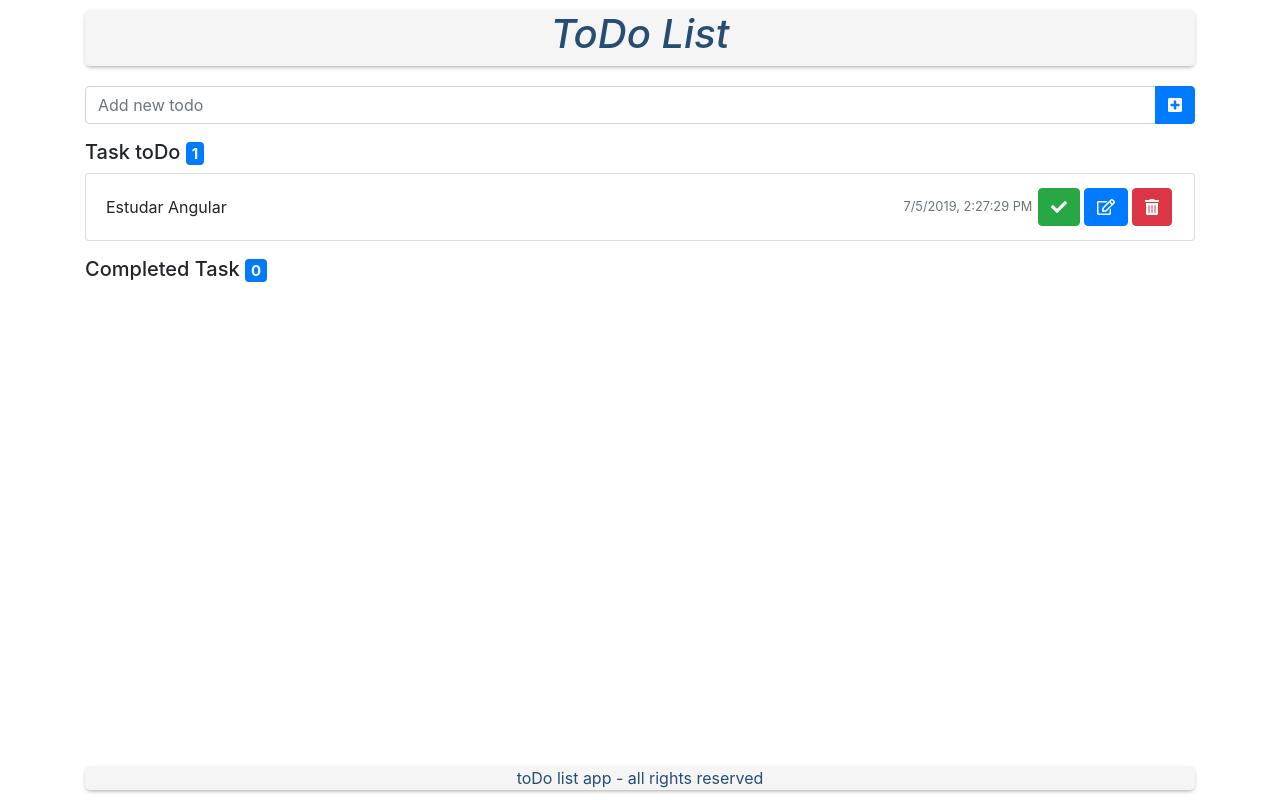
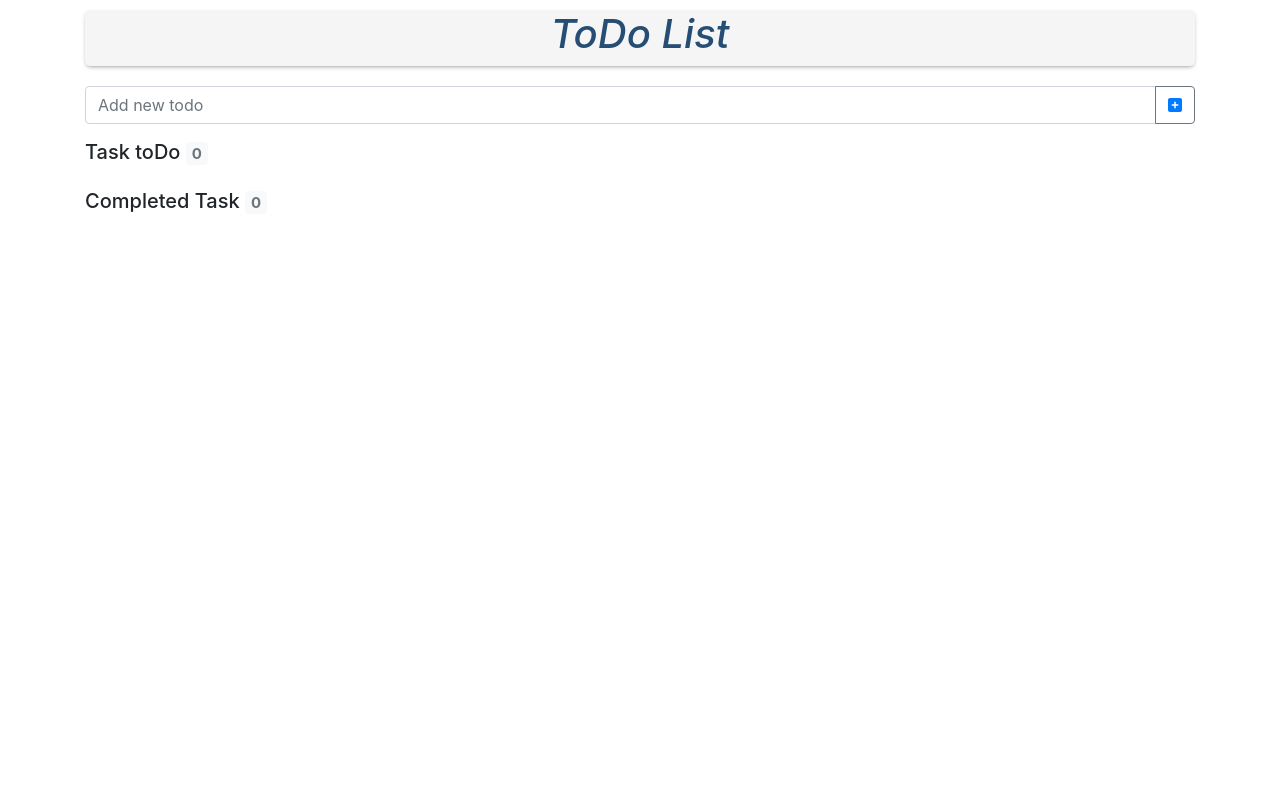
Before and after one commit to marcoaureliorb/toDoListMEAN, an Angular app: page / in a window 1280 px wide. Built offline with nearby package versions, Linux system fonts and the light colour scheme.

Commit message:
Adicionando comportamento

```diff
--- a/src/app/app.component.html
+++ b/src/app/app.component.html
@@ -1,5 +1,4 @@
 <div class="container">
 <app-header></app-header>
 <router-outlet></router-outlet>
-<app-footer></app-footer>
 </div>
--- a/src/app/app.module.ts
+++ b/src/app/app.module.ts
@@ -6,14 +6,12 @@ import { AppRoutingModule } from './app-routing.module';
 import { AppComponent } from './app.component';
 import { HeaderComponent } from './header/header.component';
 import { ContentComponent } from './content/content.component';
-import { FooterComponent } from './footer/footer.component';
 
 @NgModule({
   declarations: [
     AppComponent,
     HeaderComponent,
-    ContentComponent,
-    FooterComponent
+    ContentComponent
   ],
   imports: [
     BrowserModule,
--- a/src/app/app.service.ts
+++ b/src/app/app.service.ts
@@ -6,8 +6,56 @@ import { ToDo} from './models/todo';
 })
 export class AppService {
 
-constructor() { }
-  getTasks(){
-    return [new ToDo(1, 'Estudar Angular', new Date().toLocaleString())];
+  toDoKeyLocalStorage : string = "todos";
+
+  constructor() { }
+
+  getAllTodos(){
+    return this.getToDosFromLocalStorage();
+  }
+
+  insert(todo: ToDo){
+    let todos = this.getToDosFromLocalStorage();
+    todo.id = todos.length + 1;
+    todos.push(todo);
+    this.setToDosToLocalStorage(todos);
+  }
+
+  delete(id: number){
+    let todos = this.getToDosFromLocalStorage();
+    todos = todos.filter(x => x.id != id);
+    this.setToDosToLocalStorage(todos);
+  }
+
+  update(todo: ToDo){
+    let todos = this.getToDosFromLocalStorage();
+    todos = todos.filter(x => x.id != todo.id);
+    todos.push(todo);
+    this.setToDosToLocalStorage(todos);
+  }
+
+  markAsCompleted(todo: ToDo){
+    let todos = this.getToDosFromLocalStorage();
+    todos.forEach(element => {
+      console.log(element);
+      if(element.id == todo.id){
+        element.dateCompleteStr = new Date().toLocaleString();
+        element.done = true;
+      }
+    });
+
+    console.log("Gravando");
+    this.setToDosToLocalStorage(todos);
+    console.log("Gravou");
+  }
+
+  getToDosFromLocalStorage(){
+    let todos = JSON.parse(localStorage.getItem(this.toDoKeyLocalStorage));
+    return todos || [];
+  }
+
+  setToDosToLocalStorage(todos: ToDo[]){
+    let _todos = JSON.stringify(todos);
+    localStorage.setItem(this.toDoKeyLocalStorage, _todos);
   }
 }
--- a/src/app/content/content.component.html
+++ b/src/app/content/content.component.html
@@ -3,30 +3,26 @@
     <div class="row">
         <div class="col">
             <div class="input-group mb-3">
-                    <input type="text" id="inputTask" formControlName="taskName" class="form-control" placeholder="Add new todo">
+                    <input type="text" id="todoName" formControlName="todoName" class="form-control" placeholder="Add new todo">
                     <div class="input-group-append">
-                        <button type="submit" class="btn btn-primary">
-                            <i class="fas fa-plus-square"></i>
+                        <button type="submit" class="btn btn-outline-secondary">
+                            <i class="fas fa-plus-square text-primary"></i>
                         </button>
                     </div>
-            </div>
-            <div *ngIf="errMsg" class="alert alert-danger">
-                    <p id="errMessage">{{errMsg}}</p>
             </div>
         </div>
     </div>
     </form>
     <div class="row">
         <div class="col">
-            <h5>Task toDo <span class="badge badge-primary">{{getTotalToDoToComplete()}}</span></h5>
+            <h5>Task toDo <span class="badge badge-light text-secondary">{{getTotalToDoToComplete()}}</span></h5>
                     <ul class="list-group">
-                <li class="list-group-item d-flex justify-content-between align-items-center" *ngFor="let todo of todos">
+                            <li class="list-group-item d-flex justify-content-between align-items-center" *ngFor="let todo of todosNotDone()">
                                 {{todo.name}}
                                 <span>
                                     <small class="text-muted">{{todo.dateStr}} </small>
-                        <button class="btn btn-success" type="button" (click)="markAsCompleted(todo)"><i class="fa fa-check" aria-hidden="true"></i></button>
-                        <button class="btn btn-primary" type="button" (click)="editToDo(todo)"><i class="far fa-edit"></i></button>
-                        <button class="btn btn-danger" type="button" (click)="deleteToDo(todo)" ><i class="fas fa-trash-alt"></i></button>
+                                    <button class="btn btn-light" type="button" (click)="markAsCompleted(todo)"><i class="fa fa-check text-success" aria-hidden="true"></i></button>
+                                    <button class="btn btn-light" type="button" (click)="deleteToDo(todo)" ><i class="fas fa-trash-alt text-danger"></i></button>
                                 </span>
                             </li>
                         </ul>
@@ -35,14 +31,14 @@
     <p>
     <div class="row">
         <div class="col">
-            <h5>Completed Task <span class="badge badge-primary">{{getTotalToDoDone()}}</span></h5>
+            <h5>Completed Task <span class="badge badge-light text-secondary">{{getTotalToDoDone()}}</span></h5>
             <ul class="list-group">
-                <li class="list-group-item d-flex justify-content-between align-items-center" *ngFor="let todoDone of todosDone">
+                    <li class="list-group-item d-flex justify-content-between align-items-center" *ngFor="let todoDone of todosDone()">
                         {{todoDone.name}}
                         <span>
                             <small class="text-muted">completed on {{todoDone.dateCompleteStr}} </small>
-                        <button class="btn btn-danger" type="button" (click)="deleteToDoDone(todoDone)">
-                            <i class="fas fa-trash-alt"></i>
+                            <button class="btn btn-light" type="button" (click)="deleteToDo(todoDone)">
+                                <i class="fas fa-trash-alt text-danger"></i>
                             </button>
                         </span>
                     </li>
--- a/src/app/content/content.component.ts
+++ b/src/app/content/content.component.ts
@@ -11,64 +11,55 @@ import { AppService } from '../app.service';
 export class ContentComponent implements OnInit {
 
   checkoutForm;
-  todos = [];
-  todosDone = [];
   taskText: string;
   errMsg: string;
 
   constructor(private formBuilder: FormBuilder, private appService: AppService) {
     this.checkoutForm = this.formBuilder.group({
-      taskName: ''
+      todoName: ''
     });
    }
 
   ngOnInit() {
-    this.todos = this.appService.getTasks();
   }
 
   getTotalToDoToComplete(){
-    return this.todos.length;
+    return this.appService.getAllTodos().filter(x=> !x.done).length;
   }
 
   getTotalToDoDone(){
-    return this.todosDone.length;
+    return this.appService.getAllTodos().filter(x=> x.done).length;
   }
 
-  markAsCompleted(todo){
-    this.todos = this.todos.filter(x => x.id != todo.id);
-    todo.dateCompleteStr = new Date().toLocaleString();
-    this.todosDone.push(todo);
+  todosNotDone(){
+    let x = this.appService.getAllTodos().filter(x=> !x.done);
+    console.log(x);
+    return x;
   }
 
-  createToDo(todo){
-    return new ToDo(this.todos.length, todo.taskName, new Date().toLocaleString());
+  todosDone(){
+    return this.appService.getAllTodos().filter(x=> x.done);
   }
 
-  onAddToDo(todo) {
+  markAsCompleted(todo: ToDo){
+    this.appService.markAsCompleted(todo);
+  }
 
-    if (todo.taskName == undefined || todo.taskName == ''){
-      this.errMsg = 'Task is not clear';
+  createToDo(name: string){
+    return new ToDo(0, name, new Date().toLocaleString());
+  }
 
-      setTimeout(() => {
-        this.errMsg = null;
-      }, 2000);
-    }
-    else{
-      this.todos.push(this.createToDo(todo));
+  onAddToDo(todoForm) {
+
+    if (!(todoForm.todoName == undefined || todoForm.todoName == '')){
+      var newTodo = this.createToDo(todoForm.todoName)
+      this.appService.insert(newTodo);
       this.checkoutForm.reset();
       this.errMsg = '';
     }
   }
 
-  editToDo(todo) {
-
-  }
-
-  deleteToDo(todo){
-    this.todos = this.todos.filter(x => x.id != todo.id);
-  }
-
-  deleteToDoDone(todo){
-    this.todosDone = this.todosDone.filter(x => x.id != todo.id);
+  deleteToDo(todo: ToDo){
+    this.appService.delete(todo.id);
   }
 }
--- a/src/app/footer/footer.component.css
+++ /dev/null
@@ -1,7 +0,0 @@
-.footer{
-    text-align: center;
-    background:whitesmoke;
-    color:  rgb(38, 77, 115);
-    border-radius: 5px;
-    box-shadow: 0 2px 5px -2px grey;
-}
--- a/src/app/footer/footer.component.html
+++ /dev/null
@@ -1,7 +0,0 @@
-<div class="footer">
-    <div class="row">
-      <div class="col">
-        <span>toDo list app - all rights reserved</span>
-      </div>
-    </div>
-  </div>
--- a/src/app/footer/footer.component.ts
+++ /dev/null
@@ -1,15 +0,0 @@
-import { Component, OnInit } from '@angular/core';
-
-@Component({
-  selector: 'app-footer',
-  templateUrl: './footer.component.html',
-  styleUrls: ['./footer.component.css']
-})
-export class FooterComponent implements OnInit {
-
-  constructor() { }
-
-  ngOnInit() {
-  }
-
-}
--- a/src/app/models/todo.ts
+++ b/src/app/models/todo.ts
@@ -1,3 +1,5 @@
+import { VirtualTimeScheduler } from 'rxjs';
+
 export class ToDo {
 
     id : number;
@@ -10,5 +12,7 @@ export class ToDo {
         this.id = id;
         this.name = name;
         this.dateStr = dateStr;
+        this.done = false;
+        this.dateCompleteStr = '';
     }
 }
--- a/src/index.html
+++ b/src/index.html
@@ -7,7 +7,8 @@
 
   <meta name="viewport" content="width=device-width, initial-scale=1">
   <link rel="icon" type="image/x-icon" href="favicon.ico">
-  <link rel='stylesheet' href='https://use.fontawesome.com/releases/v5.8.2/css/all.css' integrity='sha384-oS3vJWv+0UjzBfQzYUhtDYW+Pj2yciDJxpsK1OYPAYjqT085Qq/1cq5FLXAZQ7Ay' crossorigin='anonymous'>
+  <!--<link rel='stylesheet' href='https://use.fontawesome.com/releases/v5.8.2/css/all.css' integrity='sha384-oS3vJWv+0UjzBfQzYUhtDYW+Pj2yciDJxpsK1OYPAYjqT085Qq/1cq5FLXAZQ7Ay' crossorigin='anonymous'>-->
+  <script src="https://kit.fontawesome.com/795eb55078.js"></script>
 </head>
 <body>
   <app-root></app-root>
--- a/src/styles.css
+++ b/src/styles.css
@@ -1 +1,4 @@
 /* You can add global styles to this file, and also import other style files */
+.hover-cursor{
+    cursor: pointer;
+}
```
Also changed, not shown: 1 other file (tests, documents, lock files or other folders). Lines whose indentation alone changed are shown as unchanged.
